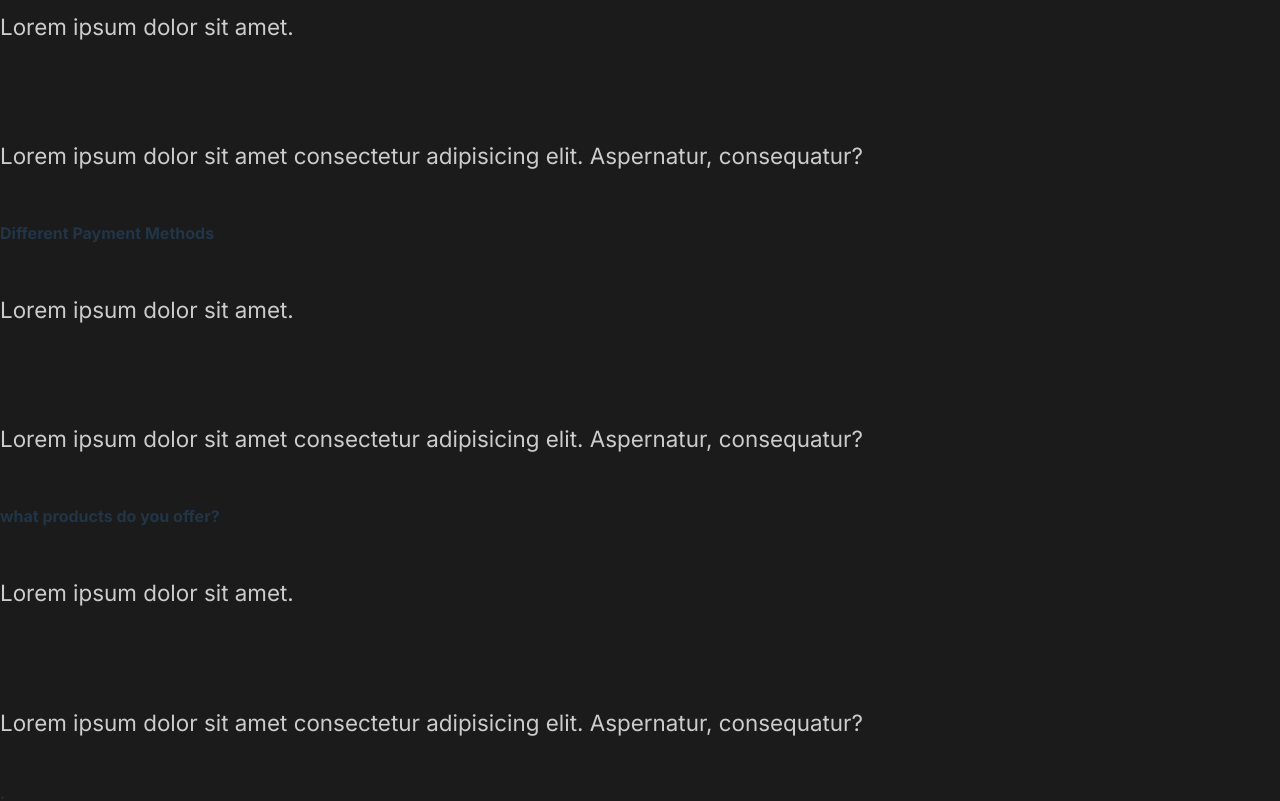
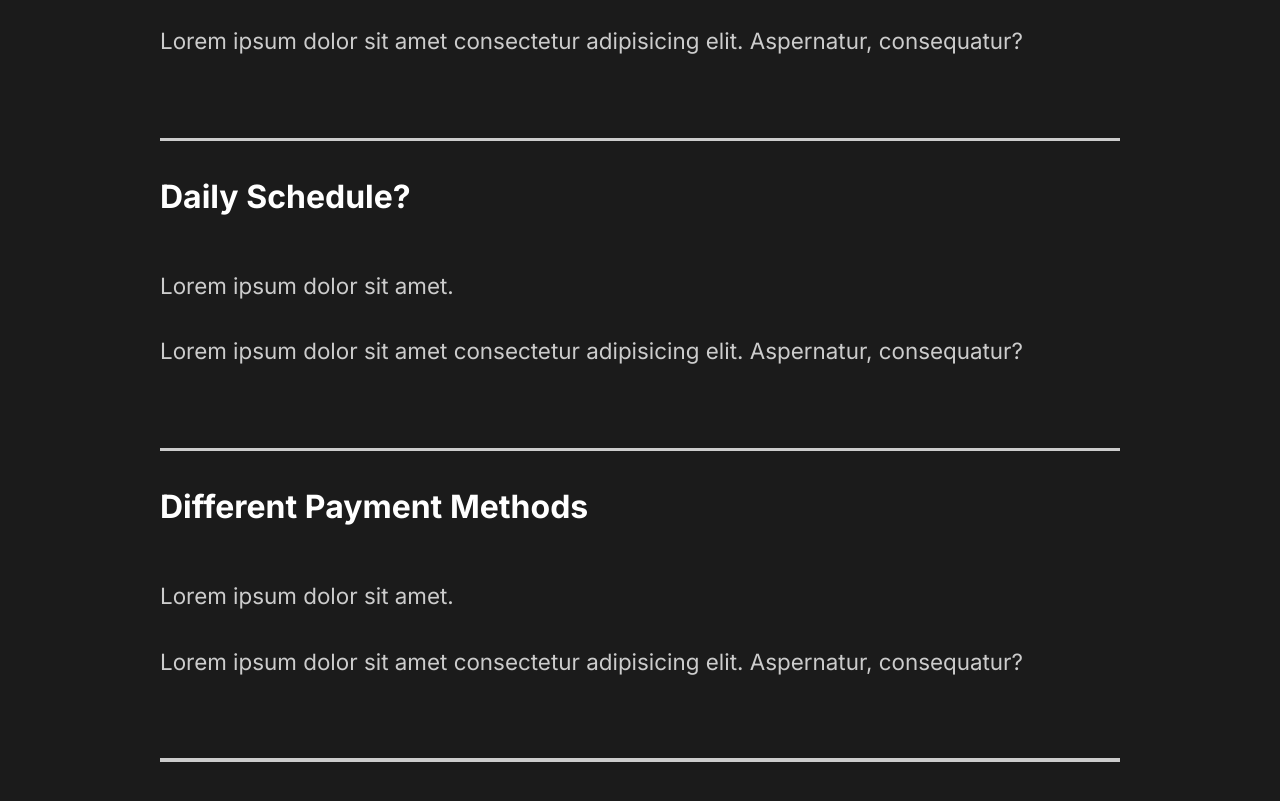
Before and after one commit to FH-N/react-capture-portfolio, a React (Vite) app: page / in a window 1280 px wide. Shown: the part 2720-3521 px from the top of the page. Built offline with nearby package versions, Linux system fonts and the light colour scheme.

Commit message:
7.Styled FAQ

```diff
--- a/src/components/FaqSection.tsx
+++ b/src/components/FaqSection.tsx
@@ -1,6 +1,9 @@
+import { Layout } from "../styles";
+import styled from "styled-components";
+
 const FaqSection = () => {
   return (
-    <div className="faq">
+    <Faq>
       <h2>
         {" "}
         Any Questions <span>FAQ</span>
@@ -14,6 +17,7 @@
             consequatur?
           </p>
         </div>
+        <div className="faq-line"></div>
       </div>
       <div className="questions">
         <h4>Daily Schedule?</h4>
@@ -24,6 +28,7 @@
             consequatur?
           </p>
         </div>
+        <div className="faq-line"></div>
       </div>
       <div className="questions">
         <h4>Different Payment Methods</h4>
@@ -34,6 +39,7 @@
             consequatur?
           </p>
         </div>
+        <div className="faq-line"></div>
       </div>
       <div className="questions">
         <h4>what products do you offer?</h4>
@@ -44,9 +50,40 @@
             consequatur?
           </p>
         </div>
+        <div className="faq-line"></div>
       </div>
-    </div>
+    </Faq>
   );
 };
 
+const Faq = styled(Layout)`
+  display: block;
+  span {
+    display: block;
+  }
+  h2 {
+    padding-bottom: 2rem;
+    font-weight: lighter;
+  }
+
+  .faq-line {
+    background: #cccccc;
+    height: 0.2rem;
+    margin: 2rem 0rem;
+    width: 100%;
+  }
+
+  .question {
+    padding: 3rem 0rem;
+    cursor: pointer;
+  }
+
+  .answer {
+    padding: 2rem 0rem;
+    p {
+      padding: 1rem 0rem;
+    }
+  }
+`;
+
 export default FaqSection;
--- a/src/components/GlobalStyle.tsx
+++ b/src/components/GlobalStyle.tsx
@@ -39,7 +39,9 @@
     }
 
     h4{
+        color: white;
         font-weight: bold;
+        font-size: 2rem;
     }
 
     a{
```
